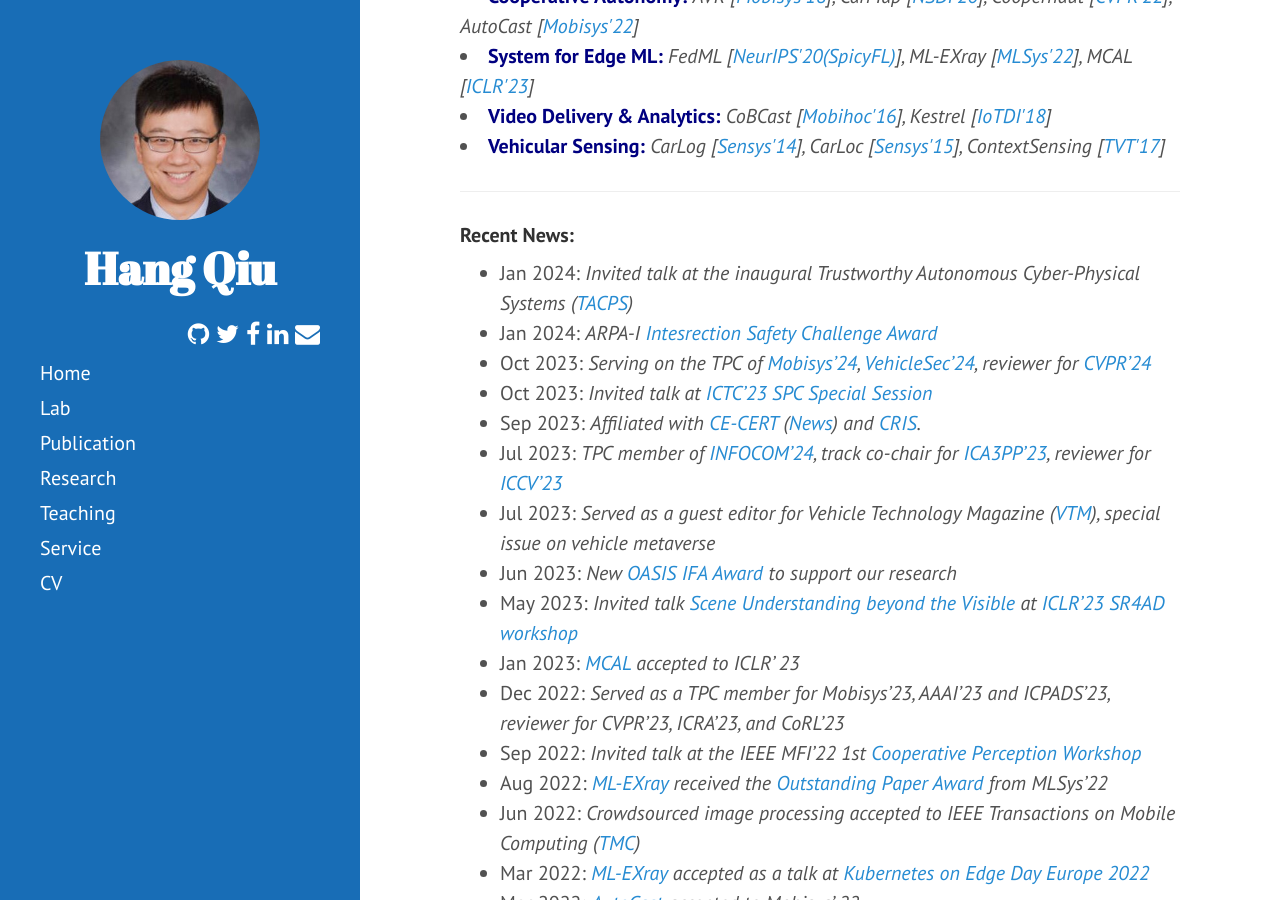
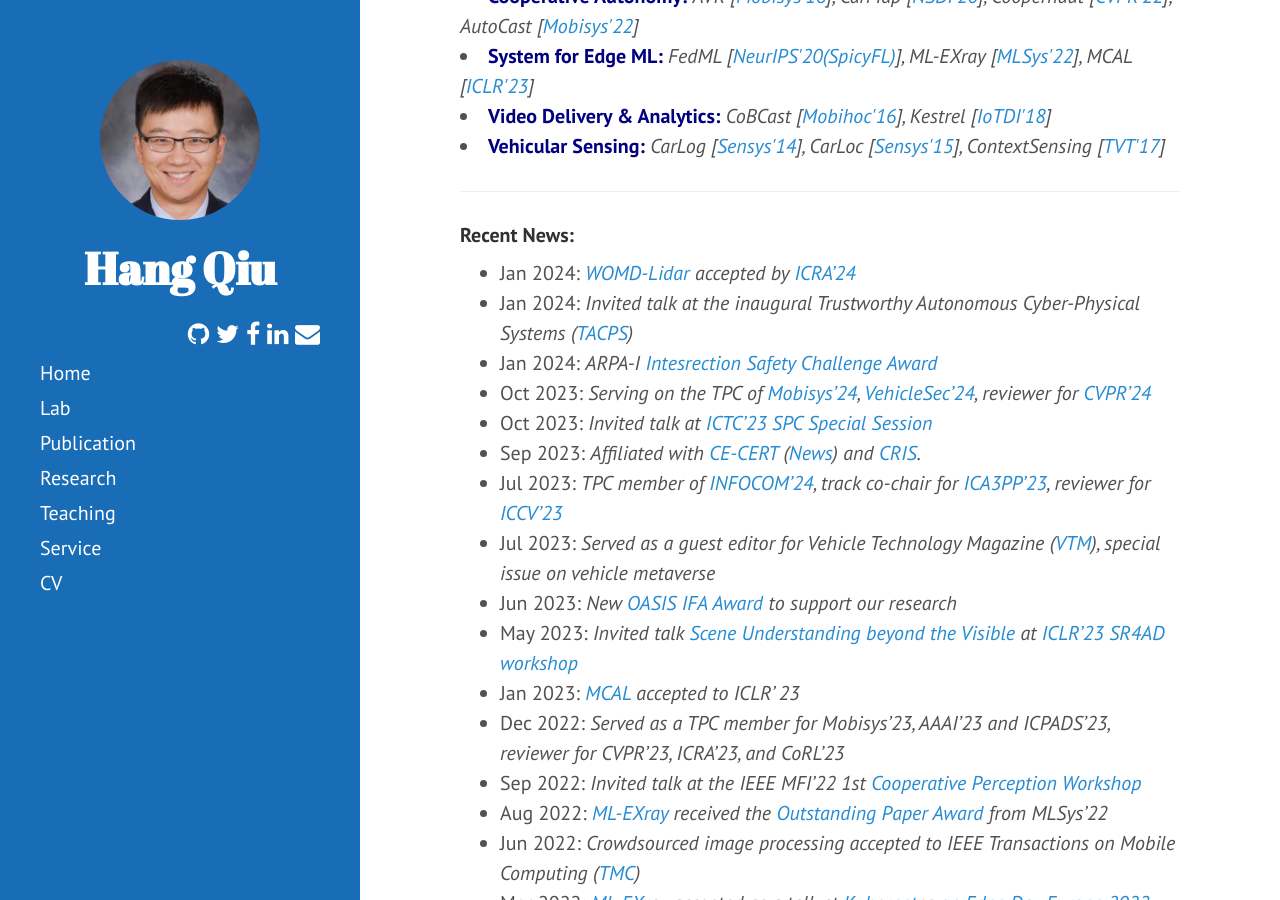
Before and after one commit to hangqiu/hangqiu.github.io, a Jekyll site: the page built from index.md, in a window 1280 px wide and 900 px high, scrolled down 1093 px. Built offline with Jekyll 4.4.1, drawn with Linux system fonts in a browser that asks for light colours; a style sheet for code colours, icons or effects is not loaded.

Commit message:
Update index.md

```diff
--- a/index.md
+++ b/index.md
@@ -36,6 +36,7 @@ We are hiring *three* PhDs this cycle, from both **ECE** and **CSE** department,
 
 #### Recent News:
 
+* Jan 2024: *[WOMD-Lidar](https://arxiv.org/abs/2304.03834) accepted by [ICRA'24](https://2024.ieee-icra.org/)*
 * Jan 2024: *Invited talk at the inaugural Trustworthy Autonomous Cyber-Physical Systems ([TACPS](https://www.tacps.org/))*
 * Jan 2024: *ARPA-I [Intesrection Safety Challenge Award](https://www.transportation.gov/briefing-room/us-dot-announces-winners-intersection-safety-challenge)*
 * Oct 2023: *Serving on the TPC of [Mobisys'24](https://www.sigmobile.org/mobisys/2024/), [VehicleSec'24](https://www.ndss-symposium.org/ndss2024/co-located-events/vehiclesec/), reviewer for [CVPR'24]([https://cvpr.thecvf.com/](https://cvpr.thecvf.com/Conferences/2024))*
```
